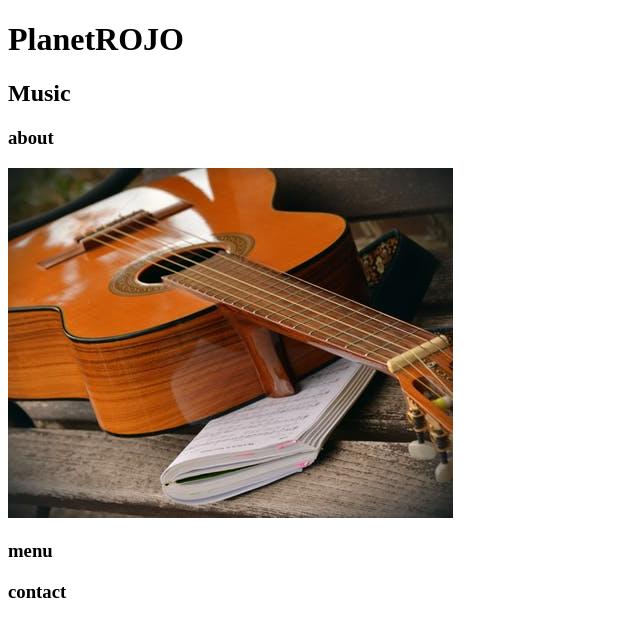
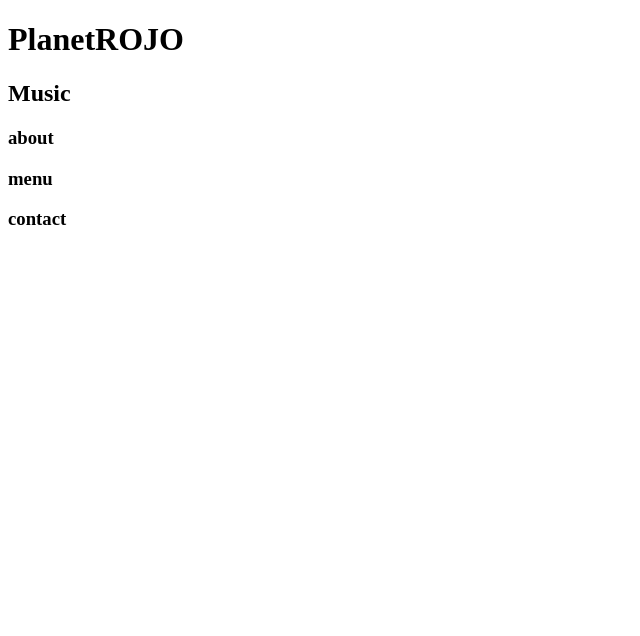
Before and after one commit to cwrape711/PlanetRoJo, a plain HTML site: page index.html in a window 1280 px wide. Shown: the whole page, without its empty margins (0-640 px from the left). Drawn offline with Linux system fonts and the light colour scheme.

Commit message:
Update index.html

```diff
--- a/index.html
+++ b/index.html
@@ -14,7 +14,7 @@
 		</div>
 		<div class="row" id="about">
 			<h3>about</h3>
-			<img src="https://github.com/cwrape711/PlanetRoJo/blob/master/pexels-photo-164694.jpg" alt="acoustic guitar">
+
 		</div>
 
 		<div class="row" id="menu">
```
